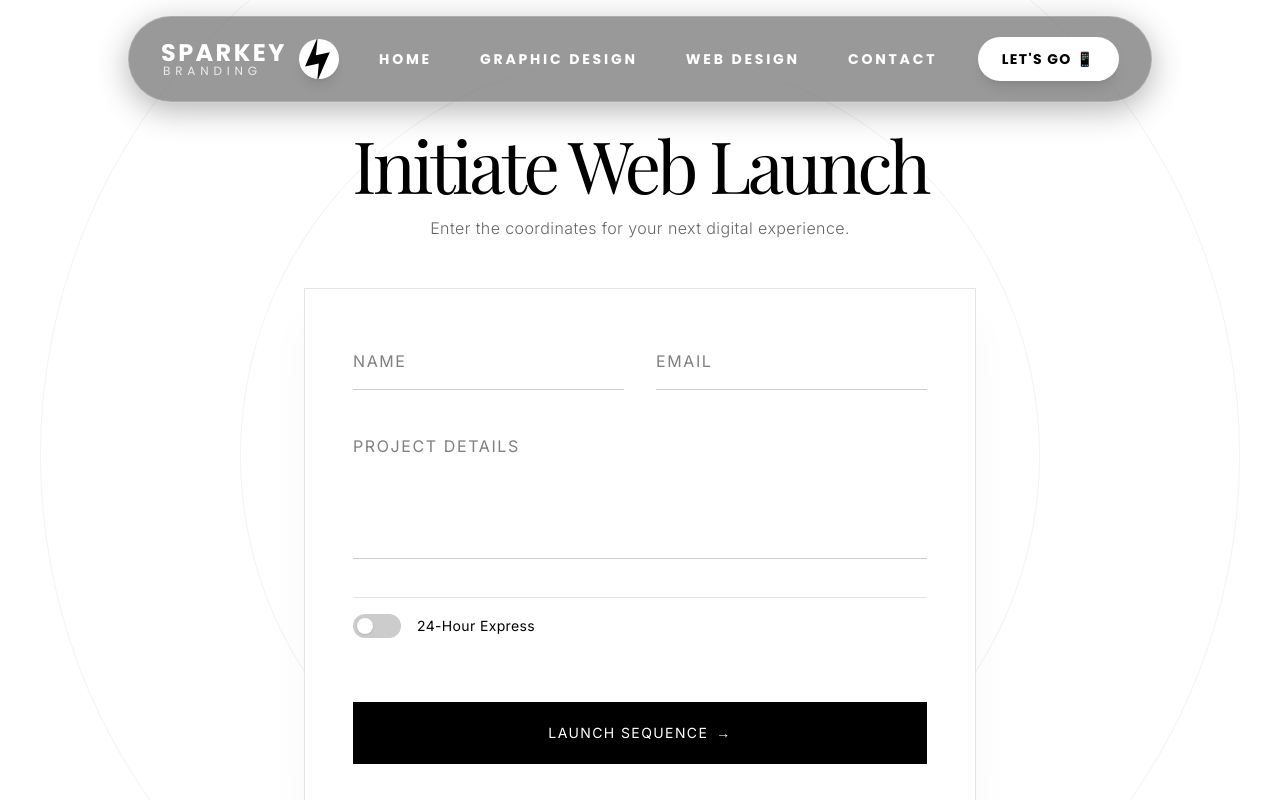
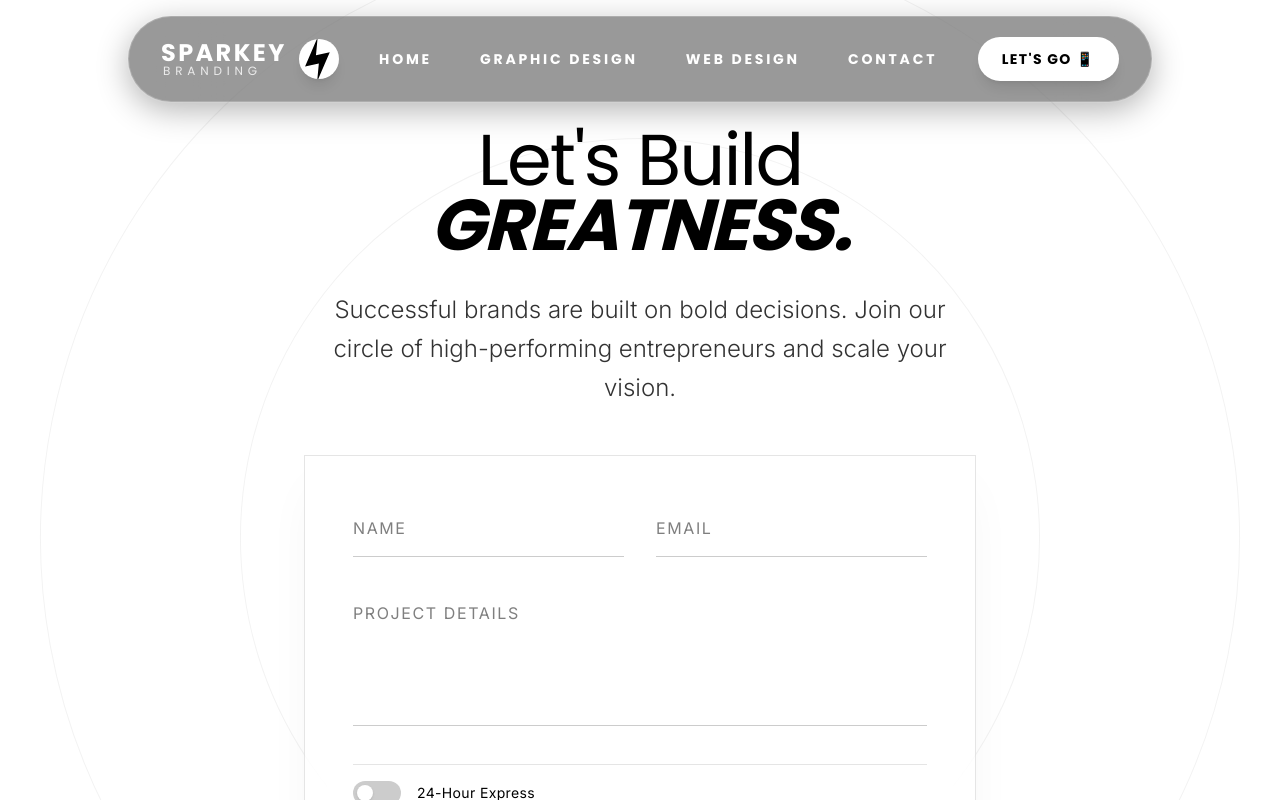
Before and after one commit to sparkeybranding/Sparkey-Branding, a Next.js app: page /inquiry in a window 1280 px wide. Shown: the top 800 px of the page. Built offline with nearby package versions, Linux system fonts and the light colour scheme; a web font is replaced by a local one.

Commit message:
Update Inquiry page header to match Let's Build Greatness contact section copy

```diff
--- a/src/app/inquiry/page.tsx
+++ b/src/app/inquiry/page.tsx
@@ -28,8 +28,10 @@ export default function Inquiry() {
         className="relative z-10 w-full max-w-2xl"
       >
         <div className="mb-10 md:mb-12 text-center">
-          <h1 className="text-4xl sm:text-5xl md:text-7xl font-serif tracking-tighter mb-4">Initiate Web Launch</h1>
-          <p className="font-sans font-light tracking-wide opacity-60 text-sm md:text-base">Enter the coordinates for your next digital experience.</p>
+          <h1 className="text-5xl md:text-6xl lg:text-7xl font-poppins font-light tracking-tight leading-[0.9]">Let's Build <br /><span className="font-bold italic uppercase">Greatness.</span></h1>
+          <p className="mt-8 text-xl md:text-2xl font-sans font-light opacity-80 max-w-2xl mx-auto leading-relaxed">
+            Successful brands are built on bold decisions. Join our circle of high-performing entrepreneurs and scale your vision.
+          </p>
         </div>
 
         {/* Glassmorphic Form */}
```
